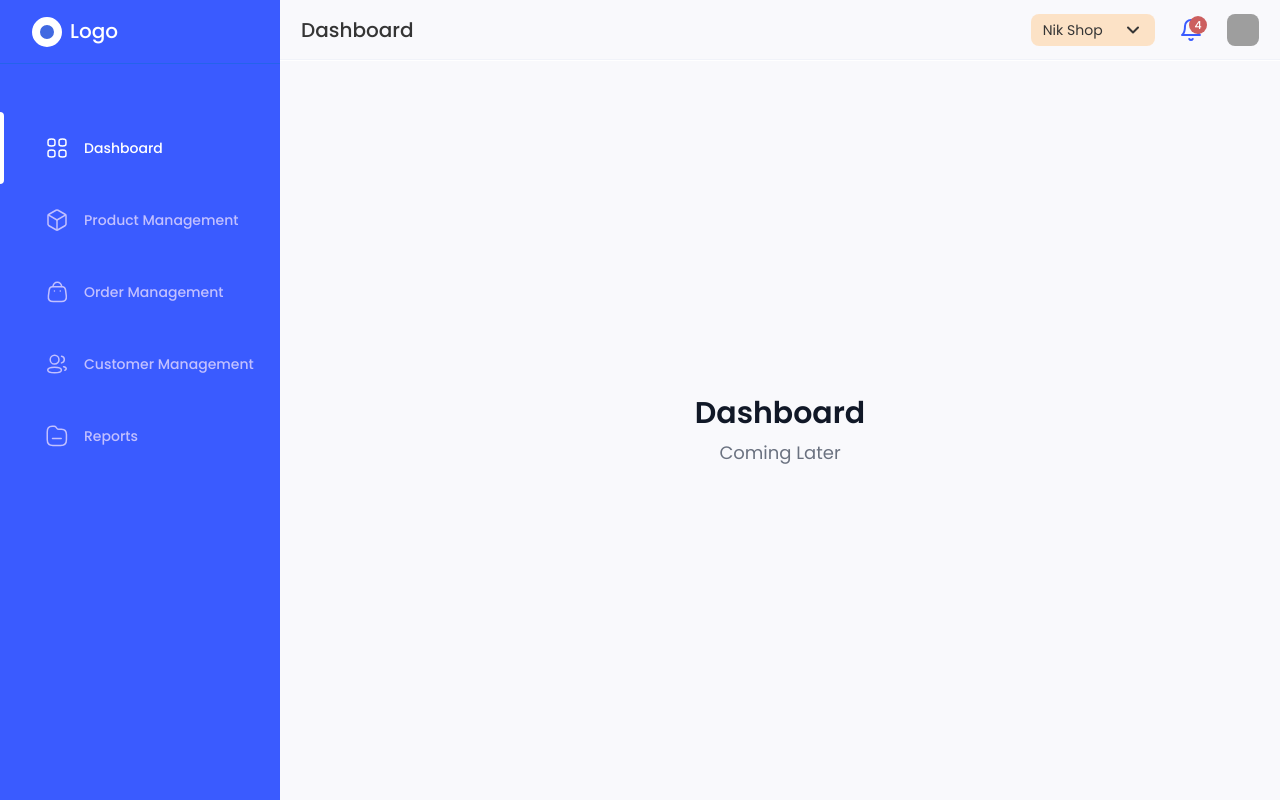
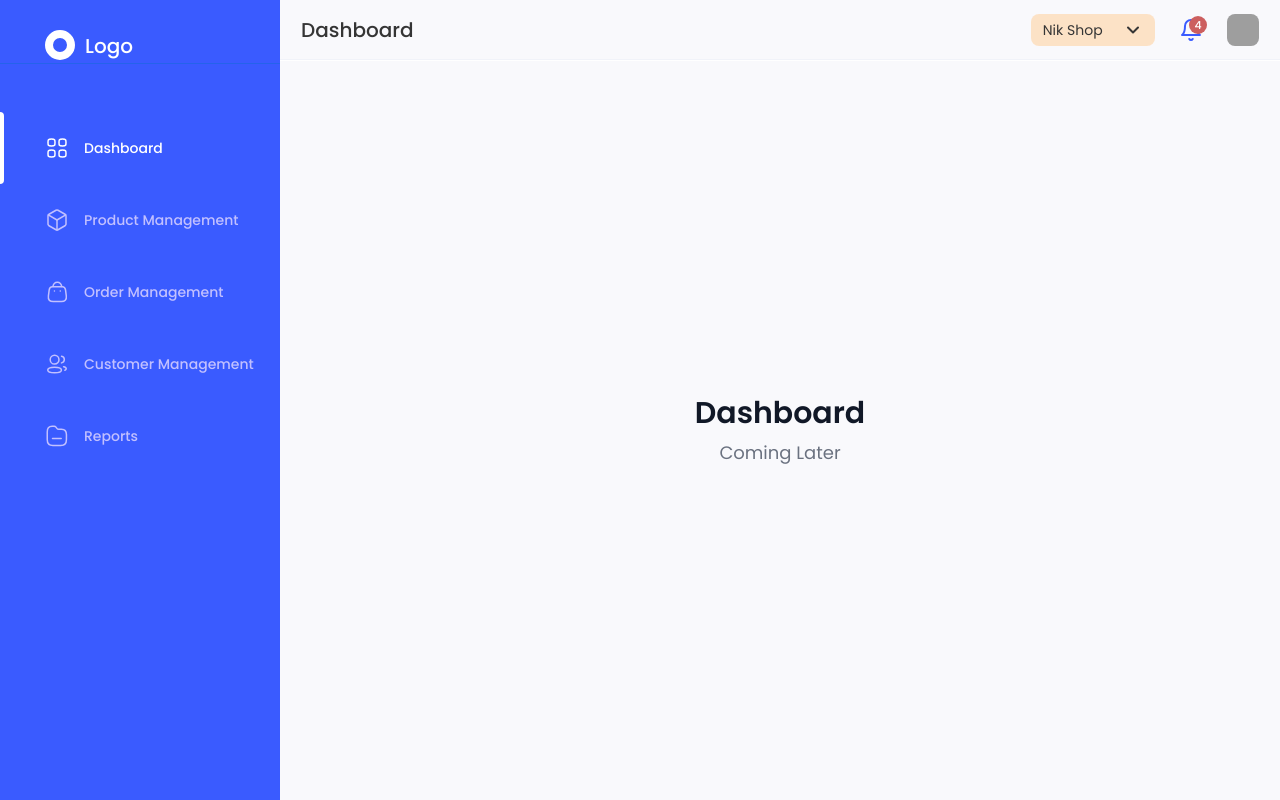
Before and after one commit to SabolSocare/e-commerce-management, a React (Vite) app: page /dashboard in a window 1280 px wide. Built offline with nearby package versions, Linux system fonts and the light colour scheme; grey boxes are pictures that could not be loaded.

Commit message:
Update logo design with absolute positioning and new SVG icon

```diff
--- a/src/components/layout/Sidebar.jsx
+++ b/src/components/layout/Sidebar.jsx
@@ -80,10 +80,14 @@ export default function Sidebar({ isOpen = false, onClose }) {
           </svg>
         </button>
       {/* Logo */}
-      <div className="h-16 flex items-center px-8 border-b border-blue-600">
-        <div className="flex items-center gap-2">
-          <div className="w-[30px] h-[30px] rounded-full border-[8px] border-white bg-[#4169E1] flex-shrink-0"></div>
-          <span className="text-[20px] font-medium leading-[1.02]">Logo</span>
+      <div className="relative h-16 border-b border-blue-600">
+        <div className="absolute w-[88px] h-[30px] left-[45px] top-[30px]">
+          <svg width="30" height="30" viewBox="0 0 30 30" fill="none" xmlns="http://www.w3.org/2000/svg" className="absolute left-0 top-0">
+            <circle cx="15" cy="15" r="11" stroke="white" strokeWidth="8"/>
+          </svg>
+          <span className="absolute w-[48px] h-[24px] left-[40px] top-[6px] font-poppins font-medium text-[20px] leading-[102%] text-white">
+            Logo
+          </span>
         </div>
       </div>
 
```
